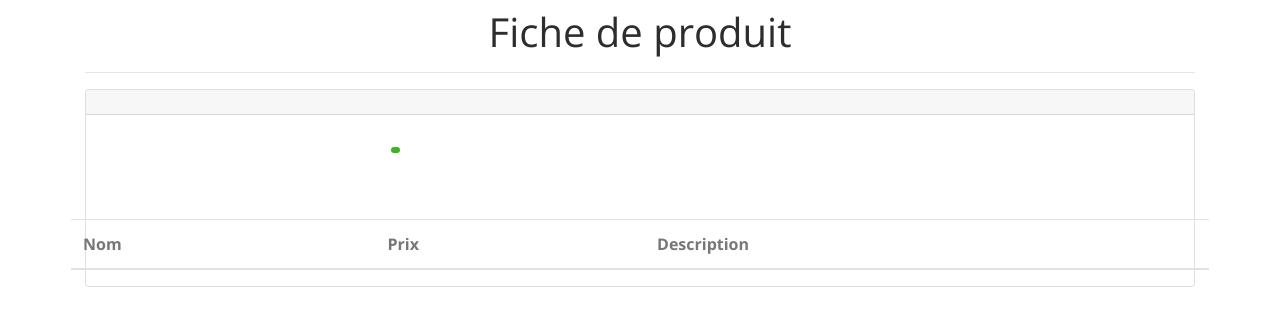
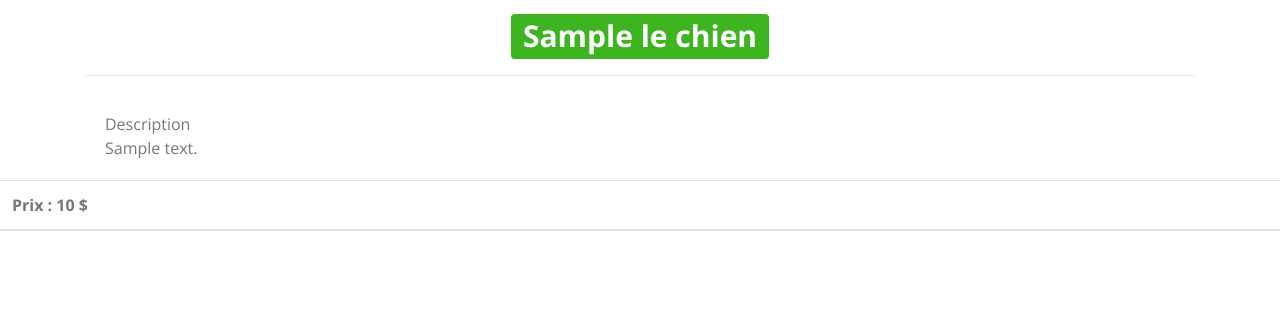
Before and after one commit to florian78370/E6, a Symfony app: template templates/chien/ficheChien.html.twig in a window 1280 px wide. Shown: the part 58-384 px from the top of the page. Run offline with Twig, Linux system fonts and the light colour scheme; the template is opened without the code that fills it: most values are stand-ins (such as "Sample title", 1, 10 or a date in 2020); data that the repository does not hold is empty; some libraries are stand-ins or nearby versions.

Commit message:
la fiche est soit disante fini

```diff
--- a/templates/chien/ficheChien.html.twig
+++ b/templates/chien/ficheChien.html.twig
@@ -3,40 +3,21 @@
 {% block title %}Fiche chien{% endblock %}
 
 {% block body %}
-<h1 class="pt-2 text-center">Fiche de produit</h1>
+<h1 class="pt-2 text-center"> <a href=" {{path('ficheChien', {'id': leChien.id})}} " class="badge badge-success"> {{leChien.nom}} </a></h1>
 <hr>
-    <div class="card mb-3">
-            <h3 class="card-header"></h3>
-            <div class="row">
-                <div class="col-3 d-flex align-items-center mx-auto">
-
-                </div>
-                <div class="col">
-                        <div class="card-body">
-                        <a href=" {{path('ficheChien', {'id': leChien.id})}} " class="badge badge-success"> {{leChien.nom}} </a></h5>
-                </div>
                 <div class="card-body">
+                    <th scope="col-4">Description</th>
                     <p class="card-text">{{leChien.description|raw}}</p>
                 </div>
     </div>
         <table class="table table-hover mx-auto">
         <thead>
             <tr>
-            <th scope="col-4">Nom</th>
-            <th scope="col-4">Prix</th>
-            <th scope="col-4">Description</th>
+            <th scope="col-4">Prix : {{leChien.prix}} $</th>
+
             </tr>
         </thead>
-        <tbody>
-        {% for leChien in leChien %}
-            <tr>
-                <td scope="row">{{LeChien.nom}}</td>
-                <td>{{LeChien.prix}}</td>
-                <td>{{LeChien.description}}</td>
-            </tr>
 
-        {% endfor %}
-        </tbody>
     </table>
 
 </div>
```
Also changed, not shown: templates/cheval/ficheCheval.html.twig (+4 -8 lines).
